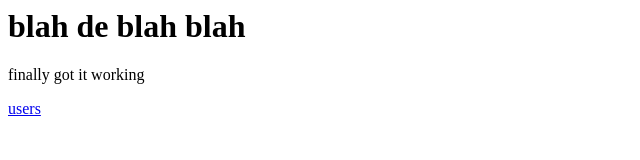
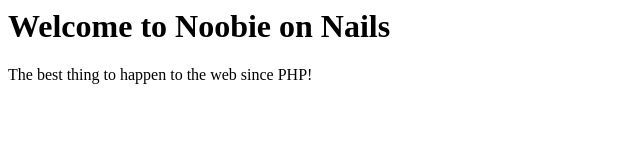
Before and after one commit to rose/noobie-on-nails, a plain HTML site: page root/index.html in a window 1280 px wide. Shown: the whole page, without its empty margins (0-640 px from the left). Drawn offline with Linux system fonts and the light colour scheme.

Commit message:
make index.html 37% more branded

```diff
--- a/root/index.html
+++ b/root/index.html
@@ -1,5 +1,5 @@
 <html>
-  <h1>blah de blah blah</h1>
-  <p>finally got it working</p>
-  <a href="/users">users</a>
+<head><title>Noobie!</title></head>
+  <h1>Welcome to Noobie on Nails</h1>
+  <p>The best thing to happen to the web since PHP!</p>
 </html>
```
